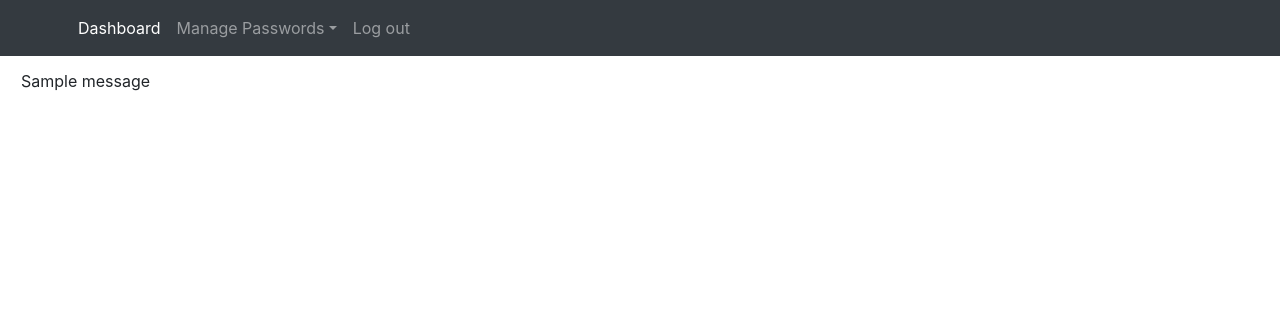
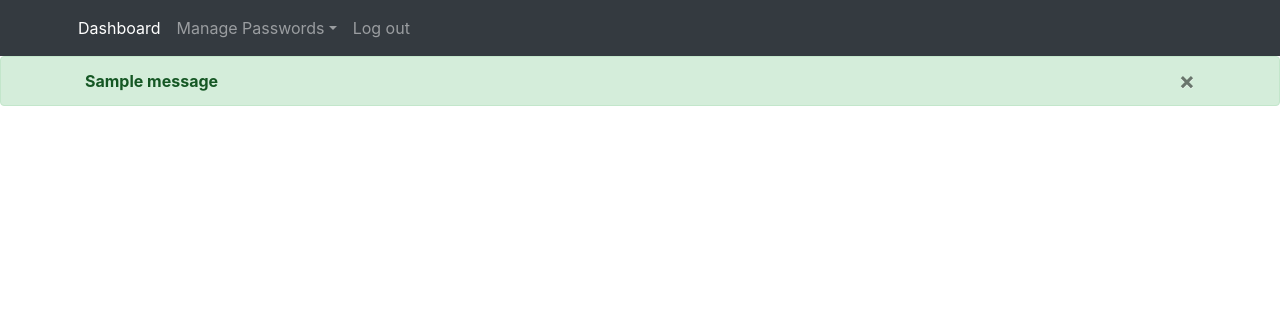
Before and after one commit to AlbertIost/Password_Manager, a Django app: template templates/passwords/base.html in a window 1280 px wide. Shown: the top 316 px of the page. Run offline with Django 3.2, Linux system fonts and the light colour scheme; the template is opened without the code that fills it: most values are stand-ins (such as "Sample title", 1, 10 or a date in 2020); one stand-in notice (Sample message) is shown; some libraries are stand-ins or nearby versions.

Commit message:
Messages template in messages.html

```diff
--- /dev/null
+++ b/templates/messages.html
@@ -0,0 +1,12 @@
+{%if messages%}
+    {%for message in messages%}
+        <div class="alert alert-success" role="alert">
+            <div class="container">
+                <button type="button" class="close" data-dismiss="alert">
+                    ×
+                </button>
+                <strong>{{message}}</strong>
+            </div>
+        </div>
+    {%endfor%}
+{%endif%}
--- a/templates/passwords/base.html
+++ b/templates/passwords/base.html
@@ -8,7 +8,7 @@
 <title>{{ title }}</title>
 </head>
 <body>
-    <nav id="navigation" class="navbar sticky-top navbar-expand navbar-dark bg-dark" role="navigation">
+    <nav id="navigation" class="navbar navbar-expand navbar-dark bg-dark" role="navigation">
         <div class="container">
             <div class="collapse navbar-collapse" id="navbarSupportedContent">
                 <ul class="navbar-nav mr-auto">
@@ -30,16 +30,10 @@
             </div>
         </div>
     </nav>
-    {%if messages%}
-        {%for message in messages%}
-            <div class="alert alert-{{ message_type }}" role="alert">
-                {{message}}
-            </div>
-        {%endfor%}
-    {%endif%}
+    {% include 'messages.html' %}
     <div  class="container">
         <div  class="row justify-content-center align-items-center">
-            <div  class="col-12 col-sm-10 col-md-8 col-lg-6">
+            <div  class="col-12">
                 {% block main %}
                 {% endblock %}
             </div>
--- a/templates/registration/base.html
+++ b/templates/registration/base.html
@@ -8,11 +8,7 @@
 <title>{{ title }}</title>
 </head>
 <body>
-    {%if messages%}
-        {%for message in messages%}
-            {{message}}
-        {%endfor%}
-    {%endif%}
+    {% include 'messages.html' %}
     <div  class="container">
         <div  class="row justify-content-center align-items-center">
             <div  class="col-12 col-sm-10 col-md-8 col-lg-6">
```
